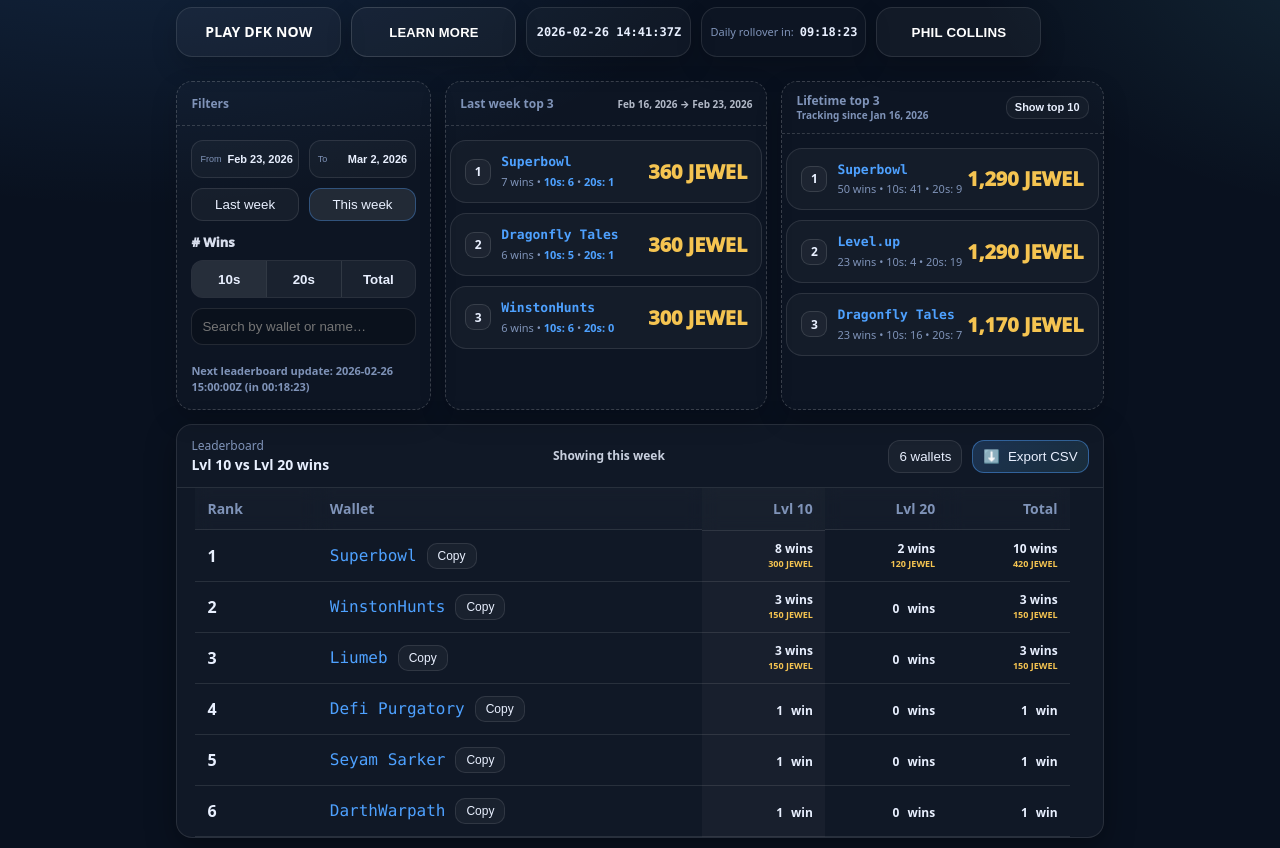
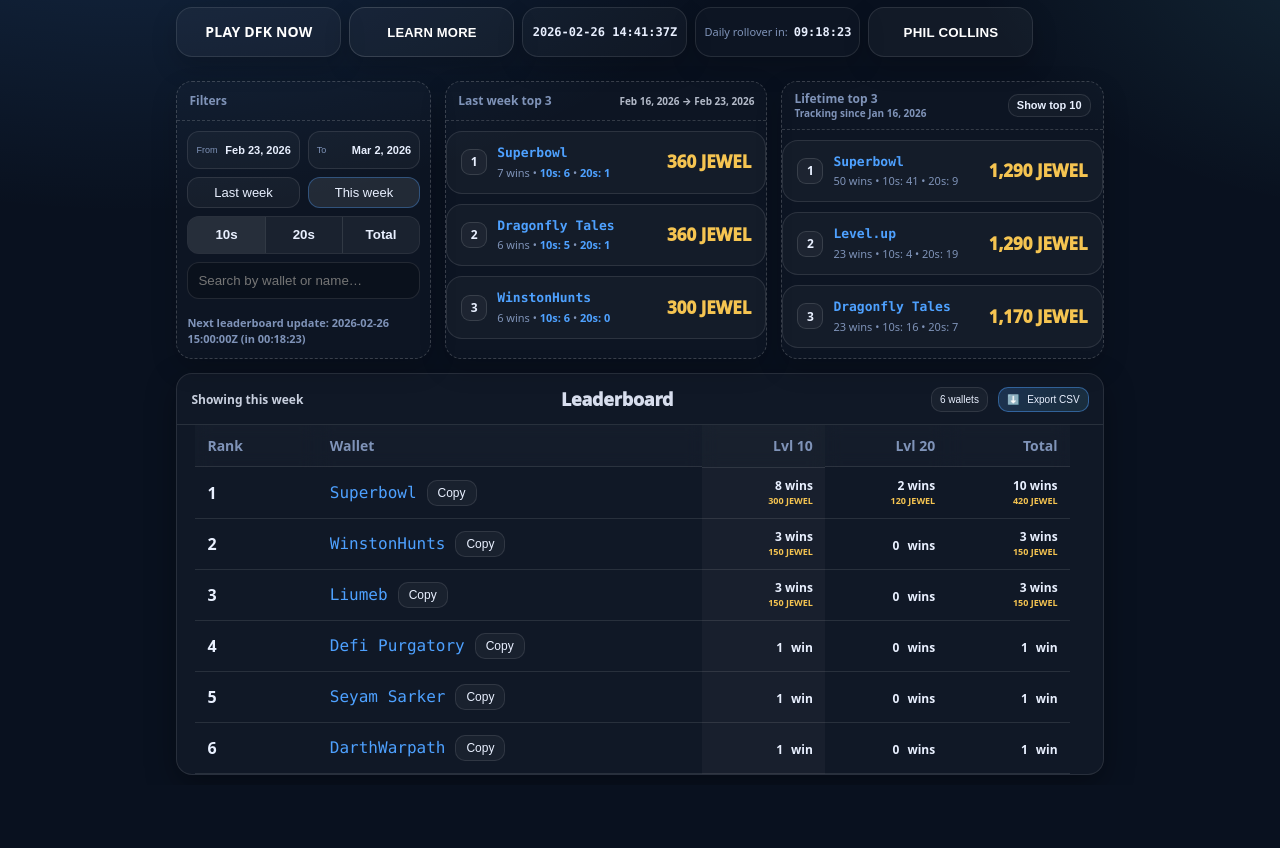
Before and after one commit to winstonjazzhands/Tournament-leaderboard, a website: page index.html in a window 1280 px wide. Shown: the part 85-933 px from the top of the page. After the commit the page ends 870 px from the top, so only its background shows below. Drawn offline with Linux system fonts and the light colour scheme.

Commit message:
front end tweaks 7

```diff
--- a/index.html
+++ b/index.html
@@ -63,7 +63,7 @@
     .topHeaderRow{
       display:grid;
       grid-template-columns: repeat(5, minmax(0, 1fr));
-      gap:10px;
+      gap: 8px;
       align-items:stretch;
       margin:10px 0 14px;
     }
@@ -180,7 +180,15 @@
 
     @keyframes subtlePulse {
       0%   { background: rgba(255,255,255,.04); }
-      4%   { background: rgba(255,255,255,.062); }
+
+    @keyframes learnPulse {
+      0%   { transform: scale(1); background: rgba(255,255,255,.04); border-color: rgba(255,255,255,.14); box-shadow: none; }
+      15%  { transform: scale(1.03); background: rgba(255,255,255,.09); border-color: rgba(110,231,255,.35); box-shadow: 0 0 0 4px rgba(78,161,255,.18), 0 14px 30px rgba(0,0,0,.22); }
+      35%  { transform: scale(1); background: rgba(255,255,255,.04); border-color: rgba(255,255,255,.14); box-shadow: none; }
+      55%  { transform: scale(1.03); background: rgba(255,255,255,.09); border-color: rgba(110,231,255,.35); box-shadow: 0 0 0 4px rgba(78,161,255,.18), 0 14px 30px rgba(0,0,0,.22); }
+      100% { transform: scale(1); background: rgba(255,255,255,.04); border-color: rgba(255,255,255,.14); box-shadow: none; }
+    }
+4%   { background: rgba(255,255,255,.062); }
       8%   { background: rgba(255,255,255,.04); }
       100% { background: rgba(255,255,255,.04); }
     }
@@ -190,10 +198,11 @@
       border:1px solid rgba(255,255,255,.14);
       background: rgba(255,255,255,.04);
       color:#ffffff;
-      animation:none;
+      animation: none;
     }
     .learnMini.noPulse{ animation:none !important; }
-    .learnMini:hover{
+        .learnMini.pulseOnce{ animation: learnPulse 1.6s ease-in-out 0s 1; }
+.learnMini:hover{
       background: rgba(255,255,255,.07);
       border-color: rgba(255,255,255,.20);
     }
@@ -233,7 +242,7 @@
       min-width:0;
     }
     .tile .hd{
-      padding:12px 14px;
+      padding: 10px 12px;
       border-bottom:1px dashed rgba(255,255,255,.16);
       color: var(--muted);
       font-weight:900;
@@ -242,13 +251,13 @@
       align-items:center;
       justify-content:space-between;
       gap:10px;
-      min-height:44px;
+      min-height: 38px;
     }
 
     .hdCol{display:flex;flex-direction:column;gap:2px;min-width:0;}
 .tile .hd .subhd{font-weight:800;color:rgba(233,240,255,.75);font-size:10px;white-space:nowrap;overflow:visible;text-overflow:clip;max-width:none;}
     .tile .bd{
-      padding:14px;
+      padding: 10px;
       color: var(--muted);
       font-size:12px;
     }
@@ -256,12 +265,12 @@
     .filterGrid{
       display:grid;
       grid-template-columns: 1fr 1fr;
-      gap:10px;
+      gap: 8px;
     }
 
         .winsLabel{font-size:13px;font-weight:1000;color:rgba(233,240,255,.92);margin-top:2px;margin-bottom:-2px;}
 /* Filters fit + tighter controls */
-    #filtersCard .btn{ width:100%; }
+    #filtersCard .btn{ width:100%; padding:7px 9px; font-size:13px; }
     #filtersCard input{ min-width:0; }
     #filtersCard .dateBtn{
       min-width:0;
@@ -360,7 +369,7 @@
       border-radius:16px;
     }
     #lastWeekTile .topWallet a, #lifetimeTile .topWallet a{ font-size:13px; }
-    #lastWeekTile .topReward, #lifetimeTile .topReward{ font-size:20px; }
+    #lastWeekTile .topReward, #lifetimeTile .topReward{ font-size:17px; }
 
     .card{
       background: rgba(255,255,255,.03);
@@ -373,9 +382,9 @@
       padding:12px 14px;border-bottom:1px solid var(--border);
       display:flex; align-items:center; justify-content:space-between; gap:10px;
     }
-    .lbCenter{flex:1; text-align:center; color:rgba(233,240,255,.85); font-weight:900; font-size:12px; white-space:nowrap; overflow:hidden; text-overflow:ellipsis;}
-    .lbLeft{flex:0 0 auto;}
-    .lbRight{flex:0 0 auto;}
+    .lbCenter{flex:1; text-align:center; color:rgba(233,240,255,.92); font-weight:1000; font-size:18px; letter-spacing:-.2px; white-space:nowrap; overflow:visible;}
+.lbLeft{flex:0 0 auto; color:rgba(233,240,255,.85); font-weight:900; font-size:12px; white-space:nowrap;}
+.lbRight{flex:0 0 auto;}
     .tableWrap{
       max-height:560px;
       overflow:auto;
@@ -564,6 +573,9 @@
     /* Back to top button (shown after scroll) */
     #backToTopBtn{ display:none; }
     #backToTopBtn.show{ display:inline-flex; }
+    #walletsBtn, #csvBtn{ padding:6px 8px; font-size:10px; border-radius:10px; }
+    #csvBtn span{ font-size:10px; }
+
     .modalNote{font-size:12px;color: var(--muted);margin:0 0 10px 0}
         .modalWarn{margin:0 0 10px;color:var(--warn);font-weight:900;}
     .tourneyLinks{display:grid;grid-template-columns:1fr 1fr;gap:8px;margin:10px 0 4px;}
@@ -736,7 +748,7 @@
     <header>
       <div>
         <h1 class="siteTitle">DFK Tournament Leaderboard</h1>
-        <div class="sub" id="tagline">Your guide to weekly tournament rewards on Defi Kingdoms</div>
+        <div class="sub" id="tagline">Created by the DFK Dev Team</div>
         <div class="sub" id="subline"></div>
 
 
@@ -784,10 +796,7 @@
 
             <button class="btn" id="lastWeekBtn" type="button" aria-pressed="false">Last week</button>
             <button class="btn" id="thisWeekBtn" type="button" aria-pressed="true">This week</button>
-
-            <div class="winsLabel fullRow"># Wins</div>
-
-            <div class="toggleWrap fullRow" role="group" aria-label="Sort by tier">
+<div class="toggleWrap fullRow" role="group" aria-label="Sort by tier">
               <button class="toggleBtn active" id="sort10Btn" type="button" aria-pressed="true">10s</button>
               <button class="toggleBtn" id="sort20Btn" type="button" aria-pressed="false">20s</button>
               <button class="toggleBtn" id="sortTotalBtn" type="button" aria-pressed="false">Total</button>
@@ -837,15 +846,12 @@
 
     <section class="card">
       <div class="hd">
-        <div class="lbLeft">
-          <div style="font-size:12px;color:var(--muted)">Leaderboard</div>
-          <div style="font-weight:700">Lvl 10 vs Lvl 20 wins</div>
-        </div>
-
-        <div class="lbCenter" id="rangeIndicator" aria-live="polite">
+        <div class="lbLeft" id="rangeIndicator" aria-live="polite">
           <span id="rangeText">—</span>
           <button class="btn tiny" id="clearRangeBtn" type="button" style="margin-left:8px;display:none;">Clear</button>
         </div>
+
+        <div class="lbCenter" id="lbTitle">Leaderboard</div>
 
         <div class="lbRight" style="display:flex;gap:10px;align-items:center;flex-wrap:wrap;justify-content:flex-end">
           <button class="btn tiny" id="backToTopBtn" type="button" title="Back to top">Back to top</button>
@@ -1890,12 +1896,24 @@
     const stopped = localStorage.getItem("learn_pulse_stopped") === "1";
     if (stopped) btn.classList.add("noPulse");
 
+    // One-time attention pulse after the page has been open for a bit.
+    if (!stopped){
+      setTimeout(() => {
+        // If they already opened Learn More, don't pulse.
+        if (localStorage.getItem("learn_pulse_stopped") === "1") return;
+        btn.classList.remove("noPulse");
+        btn.classList.add("pulseOnce");
+        setTimeout(() => btn.classList.remove("pulseOnce"), 1800);
+      }, 15000);
+    }
+
     btn.addEventListener("click", () => {
       openModal("learnBackdrop");
       btn.classList.add("noPulse");
       localStorage.setItem("learn_pulse_stopped", "1");
     });
   }
+
 
   async function fetchJsonMaybe(url){
     try{
@@ -2111,7 +2129,6 @@
     const wallet = el.getAttribute("data-wallet") || "";
     const tier = el.getAttribute("data-tier") === "20" ? 20 : 10;
     const idsText = decodeURIComponent(el.getAttribute("data-ids") || "");
-    if (!idsText.trim()) return;
     openTourneyLinksModal(wallet, tier, idsText);
   });
 
@@ -2123,8 +2140,7 @@
       const wallet = t.getAttribute("data-wallet") || "";
       const tier = t.getAttribute("data-tier") === "20" ? 20 : 10;
       const idsText = decodeURIComponent(t.getAttribute("data-ids") || "");
-      if (!idsText.trim()) return;
-      openTourneyLinksModal(wallet, tier, idsText);
+    openTourneyLinksModal(wallet, tier, idsText);
     }
   });
 
```
